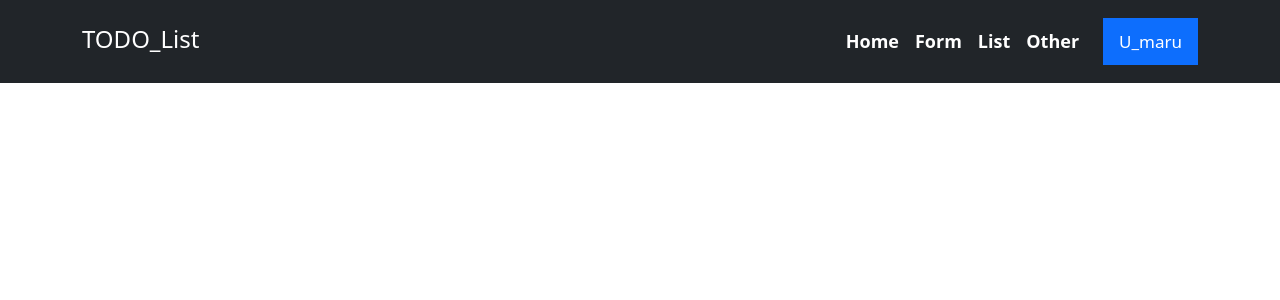
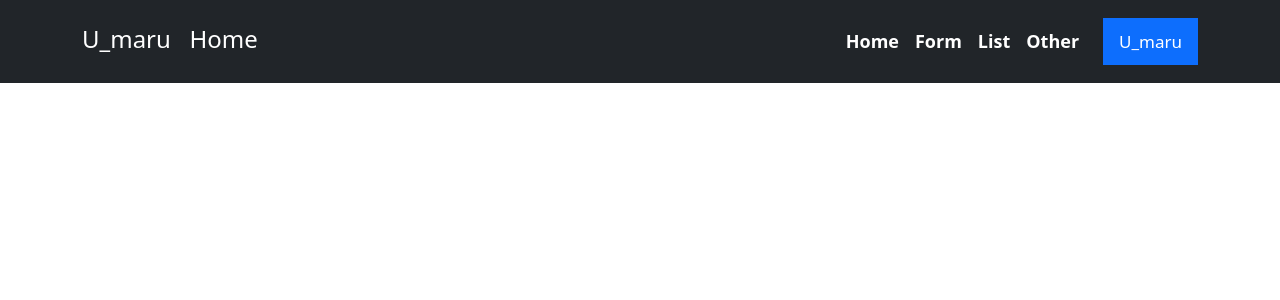
Before and after one commit to U-maru/ToDo, a Flask app: page / in a window 1280 px wide. Shown: the top 300 px of the page. Run offline with Flask 3, Linux system fonts and the light colour scheme.

Commit message:
Update index.html

```diff
--- a/templates/index.html
+++ b/templates/index.html
@@ -16,7 +16,7 @@
     <nav class="navbar navbar-expand-lg bg-dark py-3">
         <div class="container">
           <a class="navbar-brand" href="#">
-            <h1 class="fs-4 text-white pt-1">TODO_List</h1>
+            <h1 class="fs-4 text-white pt-1">U_maru&nbsp;&nbsp;&nbsp;Home</h1>
           </a>
           <button class="navbar-toggler" type="button" data-bs-toggle="collapse" data-bs-target="#navbarNav" aria-controls="navbarNav" aria-expanded="false" aria-label="Toggle navigation">
             <span class="navbar-toggler-icon"></span>
```
